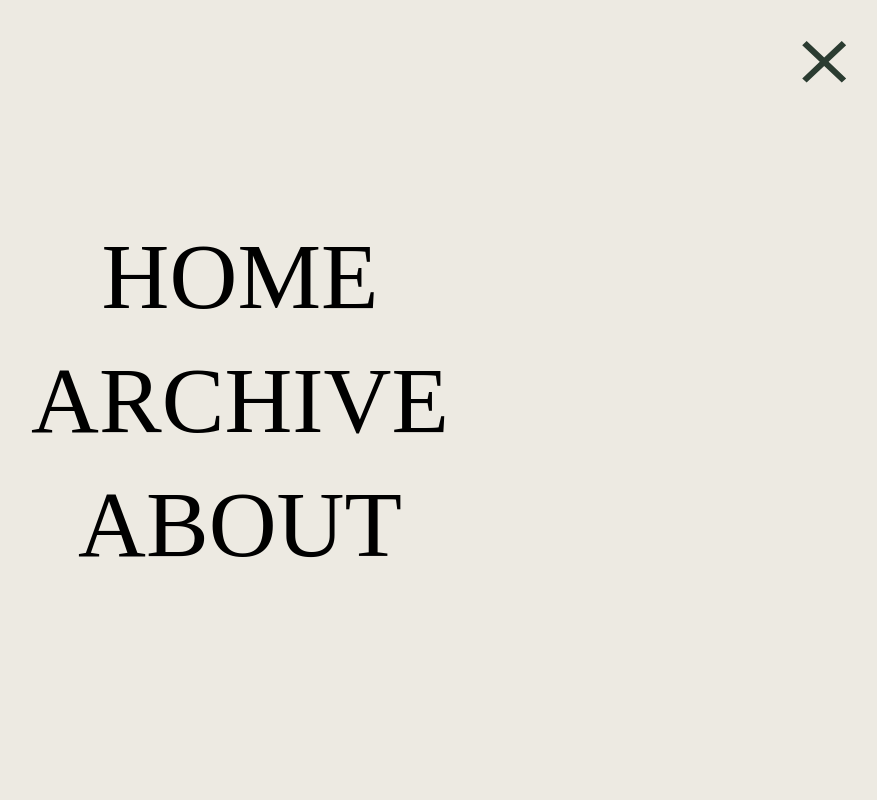
After one commit to gposik/image-blog-with-django, a Django app: page /blog/menu/ in a window 1280 px wide. The commit adds this page. Shown: the whole page, without its empty margins (400-1277 px from the left). Run offline with Django 3.2, Linux system fonts and the light colour scheme.

Commit message:
Added menu.html template and icons on index.html

```diff
--- a/mysite/blog/templates/blog/base.html
+++ b/mysite/blog/templates/blog/base.html
@@ -24,6 +24,10 @@
         list-style-type: none;
       }
 
+      a {
+        color: inherit;
+      }
+
       /* Hide scrollbar for Chrome, Safari and Opera */
       .remove-scroll::-webkit-scrollbar {
         display: none;
@@ -162,18 +195,57 @@
         background-color: #fde332;
       }
 
-      .container.active {
+      .post-wrapper.active {
         cursor: grabbing;
         cursor: -webkit-grabbing;
       }
 
-      .container img {
+      .post-wrapper img {
         width: 100%;
         height: 100%;
         object-fit: cover;
         overflow: hidden;
       }
 
+      /* menu */
+
+      .menu-content {
+        display: flex;
+        flex-direction: column;
+        justify-content: center;
+        align-items: center;
+        width: 100vw;
+        height: 100vh;
+        background-color: #EDEAE2;
+      }
+
+      .menu-wrapper {
+        display: flex;
+        flex-direction: column;
+        justify-content: center;
+        align-items: center;
+        font-size: calc(30px + 5vw);
+      }
+
+      .menu-item {
+        padding: 8px;
+      }
+
+      .menu-item a {
+        text-decoration: none;
+      }
+
+      .menu-item:hover {
+        text-decoration:line-through;
+      }
+
+      .close svg {
+        position: fixed;
+        top: 3.2vw;
+        right: 2.2vw;
+        width: calc(16px + 3vw);
+        height: calc(16px + 2vw);
+      }
 
     </style>
   </head>
--- /dev/null
+++ b/mysite/blog/templates/blog/menu.html
@@ -0,0 +1,30 @@
+{% extends "blog/base.html" %}
+
+{% load static  %}
+
+{% block title %}Menu{% endblock %}
+
+{% block content %}
+    <div class='menu-content'>
+        <div class='close'>
+            <a href="#">
+                <svg width="56" height="53" viewBox="0 0 56 53" fill="none" xmlns="http://www.w3.org/2000/svg">
+                    <path d="M56 5.33787L50.36 0L28 21.1621L5.64 0L0 5.33787L22.36 26.5L0 47.6621L5.64 53L28 31.8379L50.36 53L56 47.6621L33.64 26.5L56 5.33787Z" fill="#2B3C31"/>
+                </svg>
+            </a>
+        </div>
+        <ul class='menu-wrapper'>
+            <li class='menu-item'>
+                <a href='#'>HOME</a>
+            </li>
+            <li class='menu-item'>
+                <a href='#'>ARCHIVE</a>
+            </li>
+            <li class='menu-item'>
+                <a href='#'>ABOUT</a>
+            </li>
+        </ul>
+    </div>
+
+    <!-- <script src="./app.js"></script> -->
+{% endblock content %}
--- a/mysite/blog/templates/blog/post_detail.html
+++ b/mysite/blog/templates/blog/post_detail.html
@@ -5,9 +5,9 @@
 {% block title %}{{ post.id }}{% endblock %}
 
 {% block content %}
-        <div class="container">
+        <div class="post-wrapper">
             <h1>{{ post.title }}</h1>
-            <a class="section1" href="{% url 'blog:home' %}">
+            <a href="{% url 'blog:home' %}">
                 <img src="{{ post.image.url }}" alt="{{ post.title }}">
             </a>
         </div>
--- a/mysite/blog/urls.py
+++ b/mysite/blog/urls.py
@@ -6,7 +6,8 @@ app_name = 'blog'
 
 urlpatterns = [
     path('', views.index, name='home'),
-    path('archives/', views.post_archives, name='archives'),
+    path('archive/', views.posts_archive, name='archive'),
+    path('menu/', views.menu, name='menu'),
     path('<int:year>/<int:month>/<int:day>/<slug:slug>/',
          views.post_detail,
          name='post_detail')
--- a/mysite/blog/views.py
+++ b/mysite/blog/views.py
@@ -12,7 +12,7 @@ def index(request):
     return render(request, 'blog/index.html', context)
 
 
-def post_archives(request):
+def posts_archive(request):
 
     def group_by_date():
         index = 0
@@ -47,7 +47,7 @@ def post_archives(request):
 
     context = {'posts': group_by_date()}
 
-    return render(request, 'blog/archives.html', context)
+    return render(request, 'blog/archive.html', context)
 
 
 def post_detail(request, year, month, day, slug):
@@ -59,3 +59,6 @@ def post_detail(request, year, month, day, slug):
     context = {'post': post}
 
     return render(request, 'blog/post_detail.html', context)
+
+def menu(request):
+    return render(request, 'blog/menu.html')
```
Also changed, not shown: other parts of mysite/blog/templates/blog/base.html (+32 -3 lines), mysite/blog/templates/blog/index.html (+34 -6 lines), mysite/blog/templates/blog/archive.html (renamed from mysite/blog/templates/blog/archives.html), mysite/db.sqlite3.
